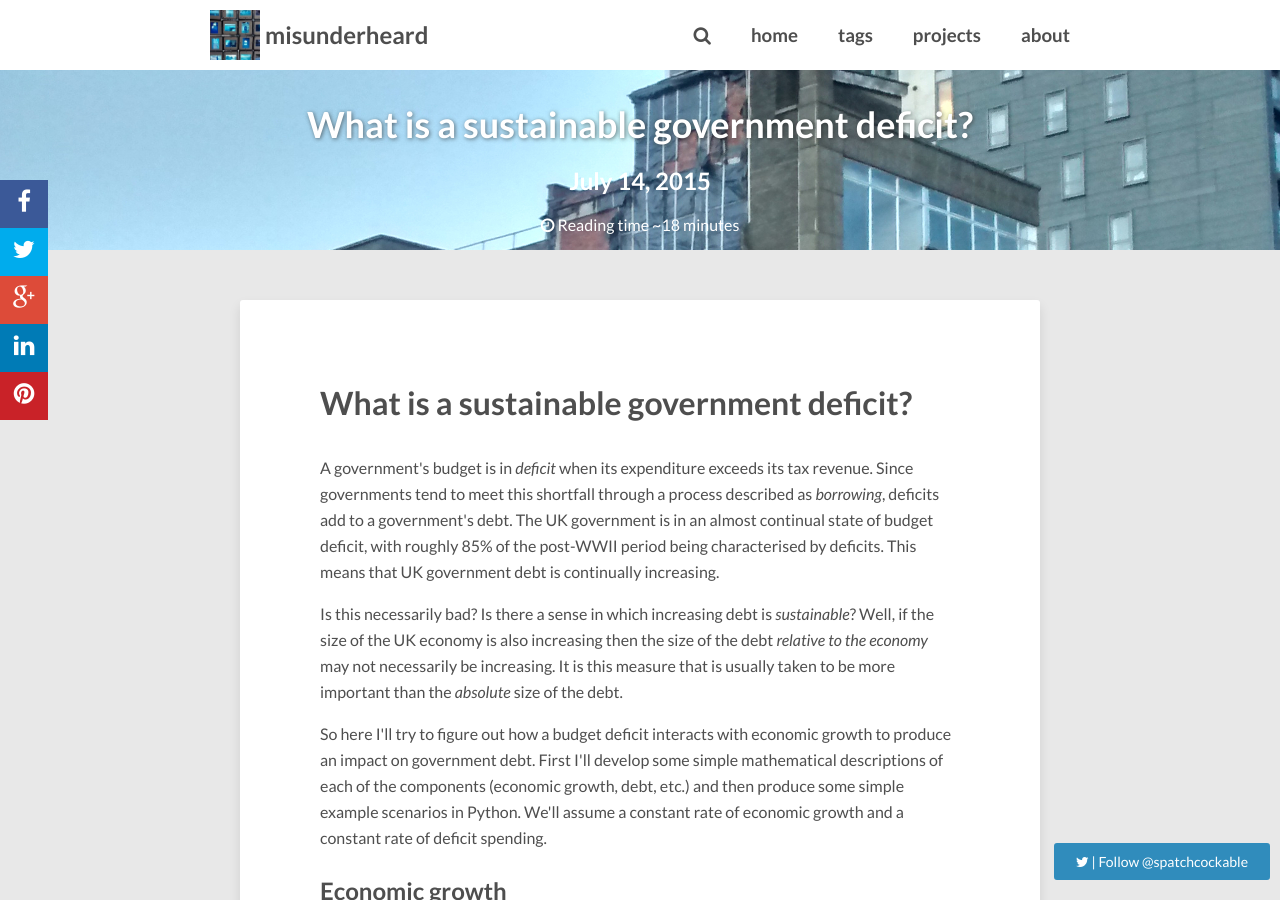
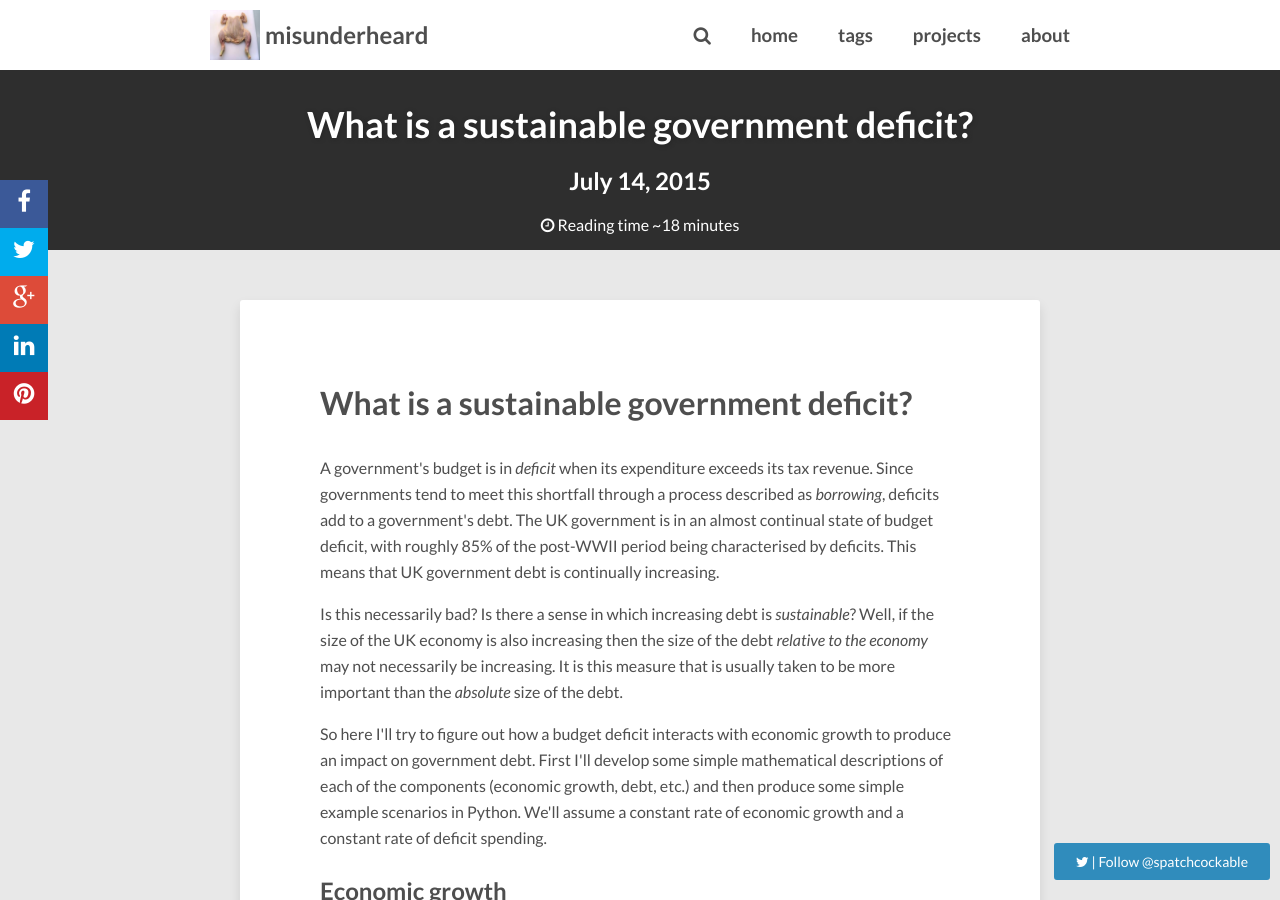
Before and after one commit to spatchcock/spatchcock.github.io, a Jekyll site: the page built from _posts/2015-07-14-what-is-a-sustainable-government-deficit.md, in a window 1280 px wide and 900 px high. Built offline with Jekyll 4.4.1, drawn with Linux system fonts in a browser that asks for light colours; nearby versions of some CDN libraries; formulas are drawn with MathJax 3; comment, search, counter and statistics services are not loaded.

Commit message:
switch avatars

```diff
--- a/_config.yml
+++ b/_config.yml
@@ -3,7 +3,7 @@
 disqus_shortname: misunderheard
 reading_time:     true
 words_per_minute: 200
-logo:             images/logo.jpg
+logo:             images/spatchcock.jpg
 # Your site's domain goes here (eg: //mmistakes.github.io, http://mademistakes.com, etc)
 # When testing locally leave blank or use http://localhost:4000
 # url: http://aronbordin.com/neo-hpstr-jekyll-theme
@@ -27,7 +27,7 @@
 owner:
   name:           Andrew Berkeley
   site:           http://spatchcock.github.io
-  avatar:         images/spatchcock.jpg
+  avatar:         images/avatar.jpg
   bio:            "Your bio goes here."
   email:          andrew.berkeley.is@googlemail.com
   # Social networking links used in footer. Update and remove as you like.
--- a/_includes/header.html
+++ b/_includes/header.html
@@ -1,7 +1,7 @@
 {% capture site_cats %}{% for cat in site.categories %}{{ cat | first }}{% unless forloop.last %},{% endunless %}{% endfor %}{% endcapture %}
 {% assign cats_list = site_cats | split:',' | sort %}
 
-<div class="entry-header" style="background-image:url(/images/graphical_house_1600.jpg)">
+<div class="entry-header">
   <div class="header-menu header-menu-top">
     <ul>
       <li class="header-item-title header-toggle "><a href="#menu"><h2><i class="fa fa-bars"></i></h2></a></li>
--- a/_posts/2015-07-14-what-is-a-sustainable-government-deficit.md
+++ b/_posts/2015-07-14-what-is-a-sustainable-government-deficit.md
@@ -1214,18 +1214,3 @@
 </div>
 </div>
 </div>
-<div class="cell border-box-sizing code_cell rendered">
-<div class="input">
-<div class="prompt input_prompt">
-In&nbsp;[]:
-</div>
-<div class="inner_cell">
-    <div class="input_area">
-<div class="highlight"><pre>
-</pre></div>
-
-</div>
-</div>
-</div>
-
-</div>
```
Also changed, not shown: images/avatar.jpg, images/logo.jpg (deleted).
